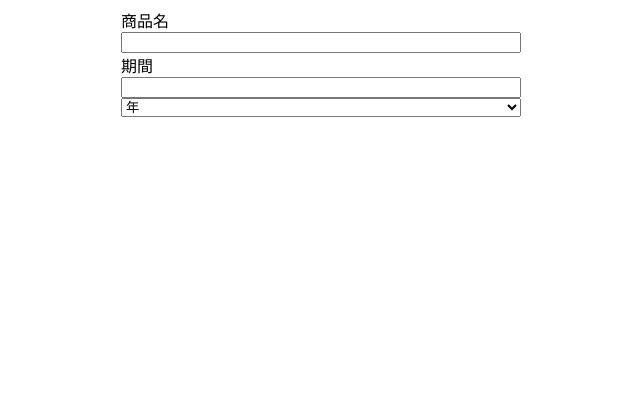
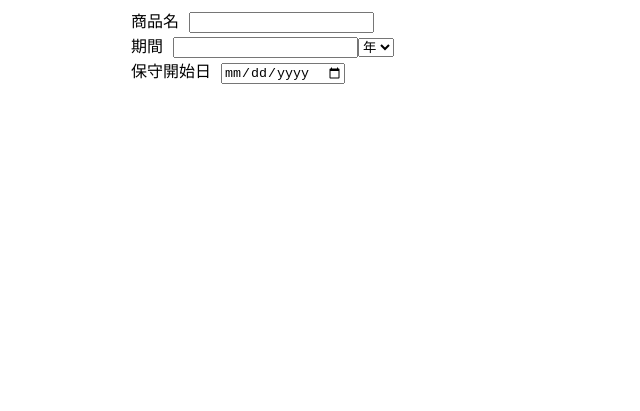
Before and after one commit to masaakiwaki/update_period_message_creation, a plain HTML site: page index2.html in a window 1280 px wide. Shown: the whole page, without its empty margins (319-959 px from the left). Drawn offline with Linux system fonts and the light colour scheme.

Commit message:
edit css

```diff
--- a/main.css
+++ b/main.css
@@ -6,9 +6,13 @@
 }
 
 .display_info{
-    display: flex;
-    flex-direction: column;
+    /* display: flex; */
+    /* flex-direction: column; */
     width: 400px;
     height: 400px;
     margin: 0 auto;
 }
+
+.displapyInfoChildLabel{
+    margin: 20px 10px;
+}
--- a/main.js
+++ b/main.js
@@ -2,32 +2,36 @@ let displapyInfo = document.getElementById("displapyInfo");
 
 
 
+let blockItem = document.createElement("div");
+blockItem.setAttribute("class", "displapyInfoChild displapyInfoChildBlock");
+
 let itemNameDisplay = document.createElement("label");
-itemNameDisplay.setAttribute("class", "displapyInfoChild")
+itemNameDisplay.setAttribute("class", "displapyInfoChild displapyInfoChildLabel");
 itemNameDisplay.innerHTML = "商品名";
-displapyInfo.appendChild(itemNameDisplay);
+// displapyInfo.appendChild(itemNameDisplay);
+blockItem.appendChild(itemNameDisplay);
+
+let itemNameInput = document.createElement("input");
+itemNameInput.setAttribute("class", "displapyInfoChild displapyInfoChildInput")
+itemNameInput.setAttribute("type", "text");
+// displapyInfo.appendChild(itemNameInput);
+blockItem.appendChild(itemNameInput);
+
+displapyInfo.appendChild(blockItem);
 
 
 
-let itemNameInput = document.createElement("input");
-itemNameInput.setAttribute("class", "displapyInfoChild")
-itemNameInput.setAttribute("type", "text");
-displapyInfo.appendChild(itemNameInput);
-
-
+let blockPeriod = document.createElement("div");
+blockPeriod.setAttribute("class", "displapyInfoChild displapyInfoChildBlock");
 
 let periodDisplay = document.createElement("label");
-periodDisplay.setAttribute("class", "displapyInfoChild");
+periodDisplay.setAttribute("class", "displapyInfoChild displapyInfoChildLabel");
 periodDisplay.innerHTML = "期間"
-displapyInfo.appendChild(periodDisplay);
-
-
+blockPeriod.appendChild(periodDisplay);
 
 let periodInput = document.createElement("input");
-periodInput.setAttribute("class", "displapyInfoChild");
-displapyInfo.appendChild(periodInput);
-
-
+periodInput.setAttribute("class", "displapyInfoChild displapyInfoChildInput");
+blockPeriod.appendChild(periodInput);
 
 let periodSelect = document.createElement("select");
 periodSelect.setAttribute("class", "displapyInfoChild");
@@ -40,11 +44,27 @@ for (let i = 0; i < periodSelectItems.length; i++) {
   periodSelectItem.innerHTML = periodSelectItems[i];
   periodSelect.appendChild(periodSelectItem);
 }
-displapyInfo.appendChild(periodSelect);
+blockPeriod.appendChild(periodSelect);
+displapyInfo.appendChild(blockPeriod);
 
 
 
 
+let blockStartPeriod = document.createElement("div");
+blockStartPeriod.setAttribute("class", "displapyInfoChild displapyInfoChildBlock");
+
+
+let startPeriodDisplay = document.createElement("label");
+startPeriodDisplay.setAttribute("class", "displapyInfoChild displapyInfoChildLabel")
+startPeriodDisplay.innerHTML = "保守開始日";
+blockStartPeriod.appendChild(startPeriodDisplay);
+
+
+let selectPeriodDate = document.createElement("input");
+selectPeriodDate.setAttribute("class", "displapyInfoChild displapyInfoChildInput")
+selectPeriodDate.setAttribute('type', 'date')
+blockStartPeriod.appendChild(selectPeriodDate);
+displapyInfo.appendChild(blockStartPeriod);
 
 
 function clickBtn1() {
```
